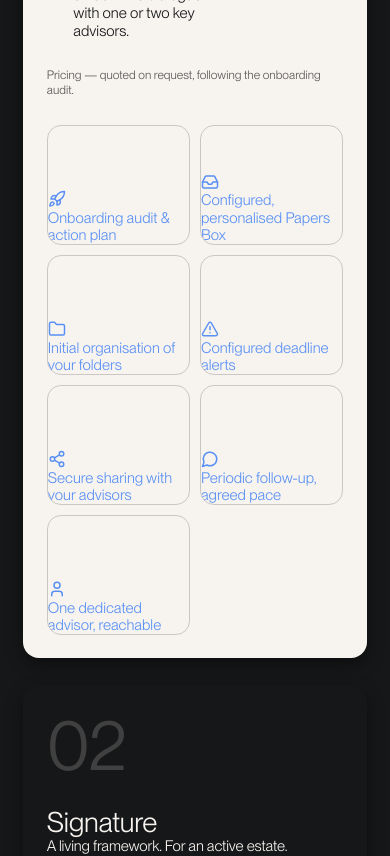
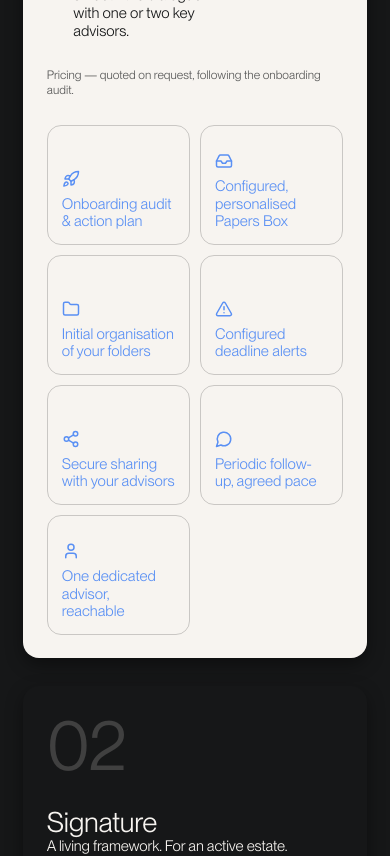
Before and after one commit to mohed-abbas/proxyp-brainstorm, a Next.js app in the folder proxypapers-dev/: page /services in a window 390 px wide. Shown: the part 1140-1996 px from the top of the page. Built offline with nearby package versions, Linux system fonts and the light colour scheme.

Commit message:
ServiceCards: restore tile inner padding on mobile bento

```diff
--- a/proxypapers-dev/src/components/sections/ServiceCards/ServiceCards.module.css
+++ b/proxypapers-dev/src/components/sections/ServiceCards/ServiceCards.module.css
@@ -371,6 +371,9 @@
     width: 100%;
     height: auto;
     min-height: 120px;
+    /* Restore the Figma 14px inner inset (lost when .tileInner drops its absolute
+       left/top/right offsets below), so the icon + label don't jam into the corner. */
+    padding: 14px;
     border-radius: 14px;
   }
   .tileInner {
@@ -379,6 +382,7 @@
     top: auto;
     right: auto;
     height: 100%;
+    gap: 8px;
     justify-content: flex-end;
   }
   .tileIcon {
```
